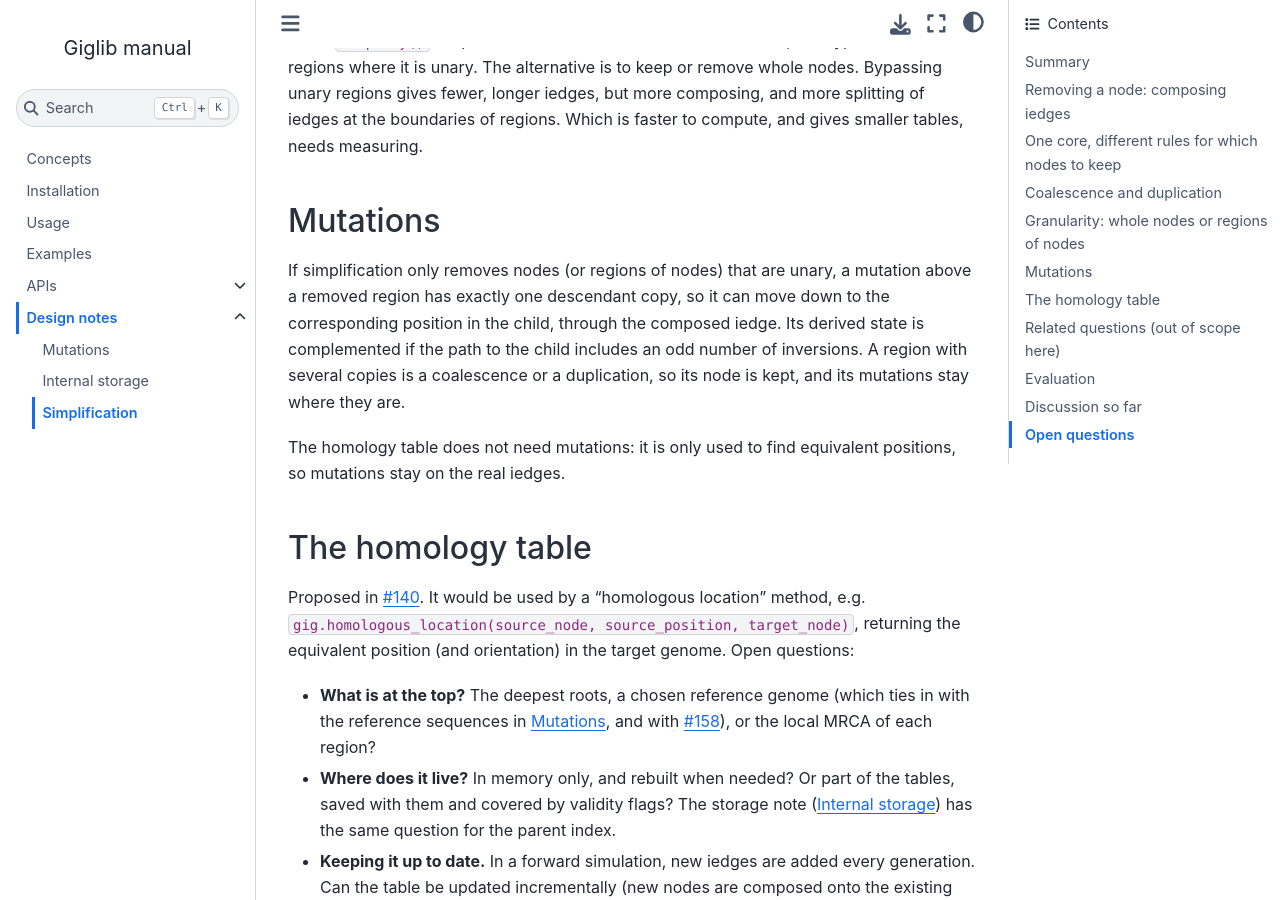
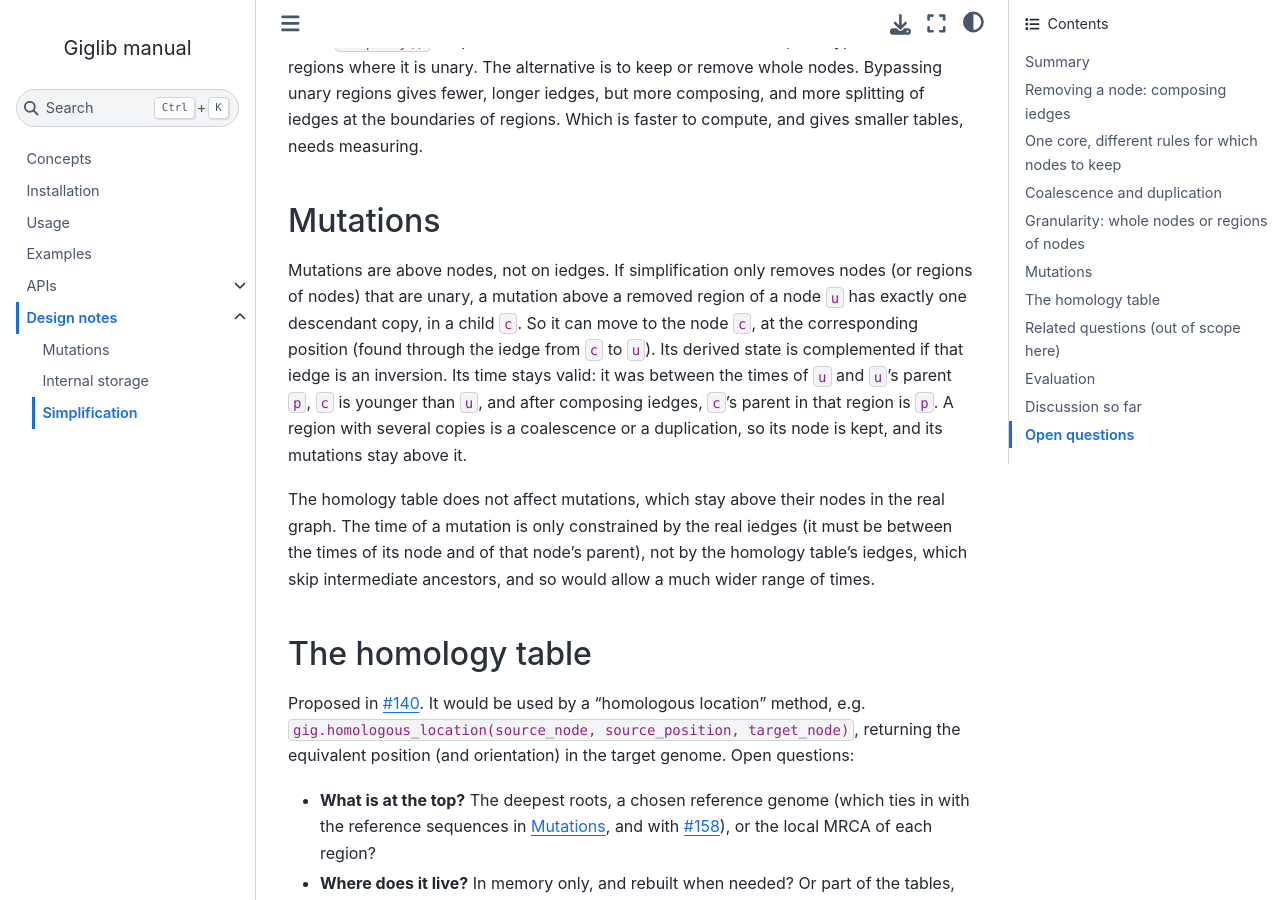
Before and after one commit to hyanwong/giglib, a Jupyter Book: the page built from docs/design/simplification.md, in a window 1280 px wide and 900 px high, scrolled down 3710 px. Built offline with Jupyter Book 1.0.4 settings and Sphinx 7.4.7 and the Sphinx Book theme 1.1.4, drawn with Linux system fonts in a browser that asks for light colours.

Commit message:
Clarify that mutations are above nodes, constrained by the real iedges
Co-Authored-By: Claude Opus 5.5 <noreply@anthropic.com>

```diff
--- a/docs/design/simplification.md
+++ b/docs/design/simplification.md
@@ -137,14 +137,19 @@ of regions. Which is faster to compute, and gives smaller tables, needs measurin
 
 ## Mutations
 
-If simplification only removes nodes (or regions of nodes) that are unary, a mutation above a
-removed region has exactly one descendant copy, so it can move down to the corresponding position
-in the child, through the composed iedge. Its derived state is complemented if the path to the
-child includes an odd number of inversions. A region with several copies is a coalescence or a
-duplication, so its node is kept, and its mutations stay where they are.
+Mutations are above nodes, not on iedges. If simplification only removes nodes (or regions of
+nodes) that are unary, a mutation above a removed region of a node `u` has exactly one descendant
+copy, in a child `c`. So it can move to the node `c`, at the corresponding position (found
+through the iedge from `c` to `u`). Its derived state is complemented if that iedge is an
+inversion. Its time stays valid: it was between the times of `u` and `u`'s parent `p`, `c` is
+younger than `u`, and after composing iedges, `c`'s parent in that region is `p`. A region with
+several copies is a coalescence or a duplication, so its node is kept, and its mutations stay
+above it.
 
-The homology table does not need mutations: it is only used to find equivalent positions, so
-mutations stay on the real iedges.
+The homology table does not affect mutations, which stay above their nodes in the real graph.
+The time of a mutation is only constrained by the real iedges (it must be between the times of its
+node and of that node's parent), not by the homology table's iedges, which skip intermediate
+ancestors, and so would allow a much wider range of times.
 
 ## The homology table
 
```
